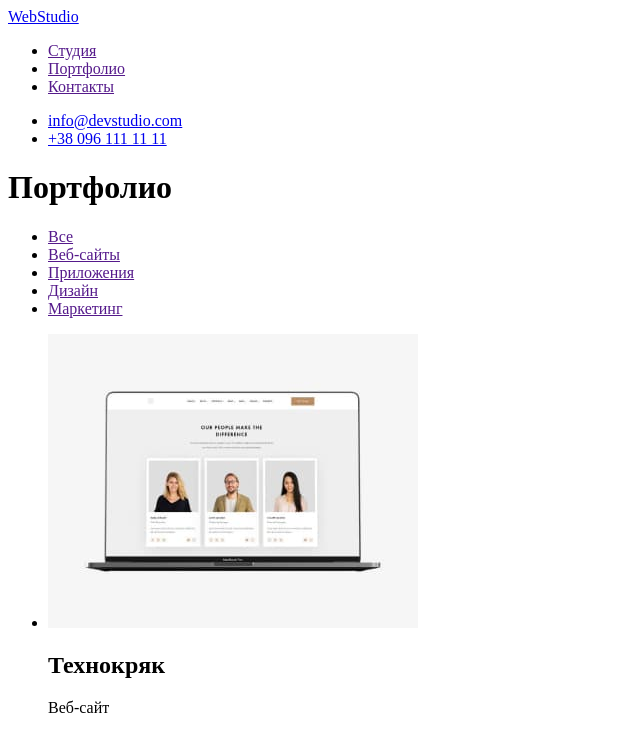
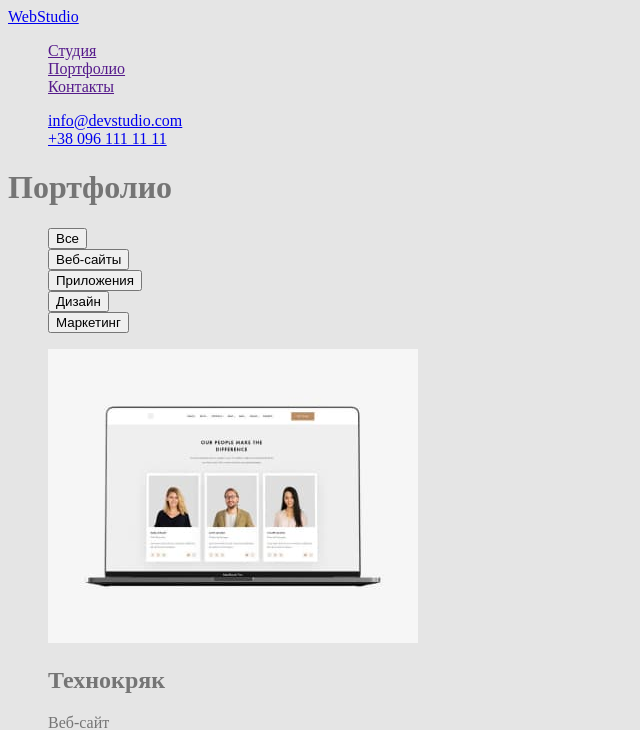
Before and after one commit to Yuliia-Zinchuk/goit-markup-hw-02, a plain HTML site: page portfolio.html in a window 1280 px wide. Shown: the top 730 px of the page, without its empty margins (0-640 px from the left). Drawn offline with Linux system fonts and the light colour scheme.

Commit message:
Додає клас збросу формату (маркери в списках)

```diff
--- a/css/styles.css
+++ b/css/styles.css
@@ -0,0 +1,8 @@
+.page {
+    background-color: #E5E5E5;
+    color: #757575;
+}
+
+.list {
+list-style: none;
+}
--- a/portfolio.html
+++ b/portfolio.html
@@ -5,21 +5,22 @@
     <meta charset="UTF-8">
     <meta http-equiv="X-UA-Compatible" content="IE=edge">
     <meta name="viewport" content="width=device-width, initial-scale=1.0">
-    <title>Студия</title>
+    <title>Портфолио</title>
+    <link rel="stylesheet" href="./css/styles.css">
 </head>
 
-<body>
+<body class="page">
     <header>
         <nav>
             <a href="/">WebStudio</a>
-            <ul>
+            <ul class="site-nav list">
                 <li><a href="">Студия</a></li>
                 <li><a href="">Портфолио</a></li>
                 <li><a href="">Контакты</a></li>
             </ul>
         </nav>
 
-        <ul>
+        <ul class="contact list">
             <li><a href="mailto:info@devstudio.com">info@devstudio.com</a></li>
             <li><a href="tel:+380961111111">+38 096 111 11 11</a></li>
         </ul>
@@ -30,15 +31,15 @@
         <h1>Портфолио</h1>
         <!--Сделать невидимым-->
         <section>
-            <ul>
-                <li><a href="">Все</a></li>
-                <li><a href="">Веб-сайты</a></li>
-                <li><a href="">Приложения</a></li>
-                <li><a href="">Дизайн</a></li>
-                <li><a href="">Маркетинг</a></li>
+            <ul class="filter list">
+                <li><button type="button">Все</button></li>
+                <li><button type="button">Веб-сайты</button></li>
+                <li><button type="button">Приложения</button></li>
+                <li><button type="button">Дизайн</button></li>
+                <li><button type="button">Маркетинг</button></li>
             </ul>
 
-            <ul>
+            <ul class="filter list">
                 <li>
                     <img src="/images/websitetechno.jpg" alt="Веб-сайт Технокряк" width="370" />
                     <h2>Технокряк</h2>
@@ -92,7 +93,7 @@
         <a href="/">WebStudio</a>
 
         <address>
-            <ul>
+            <ul class="contacts list">
                 <li>
                     <a href="https://goo.gl/maps/5MgQe3Su7kkZMMWf6" target="_blank" rel="noreferrer noopener">г. Киев, пр-т
                         Леси Украинки,
```
Also changed, not shown: index.html (+8 -7 lines).
